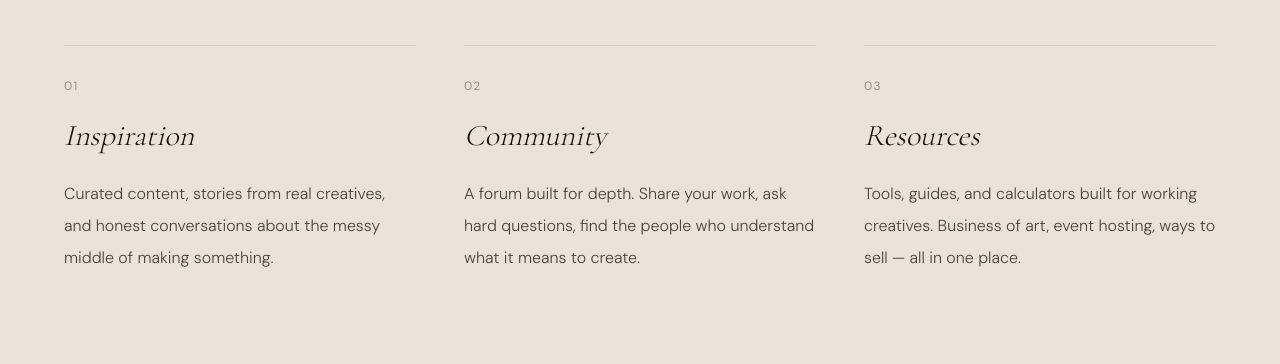
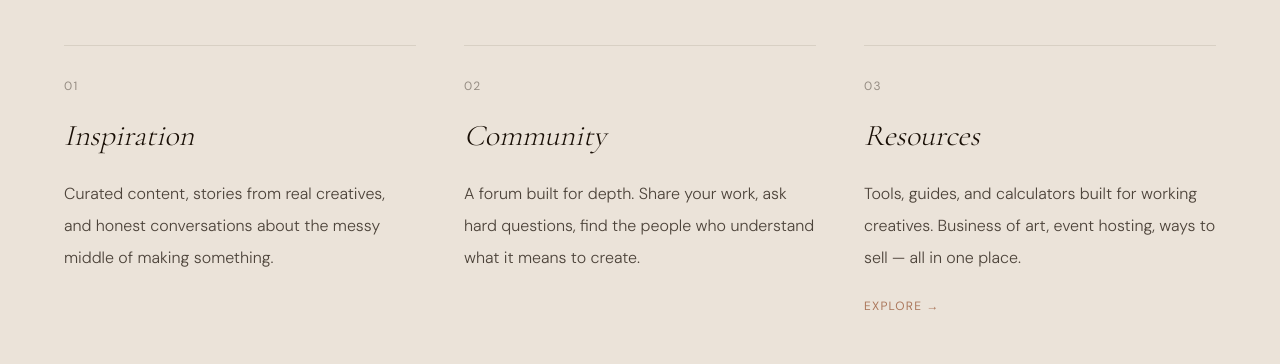
Before and after one commit to nicollesantizo-hub/the-becoming-creative, a Next.js app: page / in a window 1280 px wide. Shown: the part 2495-2859 px from the top of the page. Built offline with nearby package versions, Linux system fonts and the light colour scheme.

Commit message:
Add Explore link to Resources card on homepage

```diff
--- a/src/app/page.tsx
+++ b/src/app/page.tsx
@@ -180,6 +180,7 @@ export default function Home() {
                 description:
                   "Tools, guides, and calculators built for working creatives. Business of art, event hosting, ways to sell — all in one place.",
                 mark: "03",
+                link: "/resources",
               },
             ].map((item) => (
               <div
@@ -205,6 +206,15 @@ export default function Home() {
                 >
                   {item.description}
                 </p>
+                {"link" in item && (
+                  <a
+                    href={item.link}
+                    className="text-xs uppercase tracking-widest transition-opacity hover:opacity-100"
+                    style={{ color: "var(--clay)", fontFamily: "var(--font-body)", opacity: 0.8 }}
+                  >
+                    Explore →
+                  </a>
+                )}
               </div>
             ))}
           </div>
```
